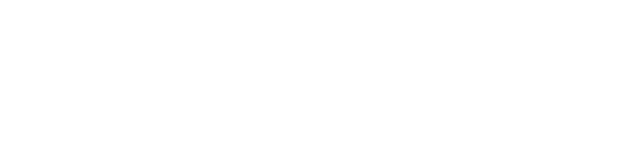
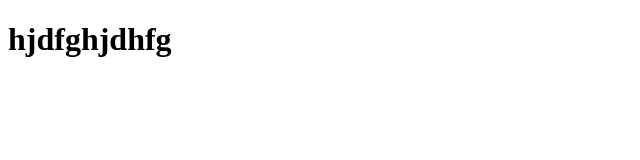
Before and after one commit to sonia8172/New-Portfolio, a plain HTML site: page index.html in a window 1280 px wide. Shown: the whole page, without its empty margins (0-640 px from the left). Drawn offline with Linux system fonts and the light colour scheme.

Commit message:
added an h1

```diff
--- a/index.html
+++ b/index.html
@@ -14,6 +14,7 @@
         <link rel="stylesheet" href="">
 
         <title>Responsive Portfolio Website</title>
+        <h1>hjdfghjdhfg</h1>
     </head>
     <body>
         <!--==================== HEADER ====================-->
```
